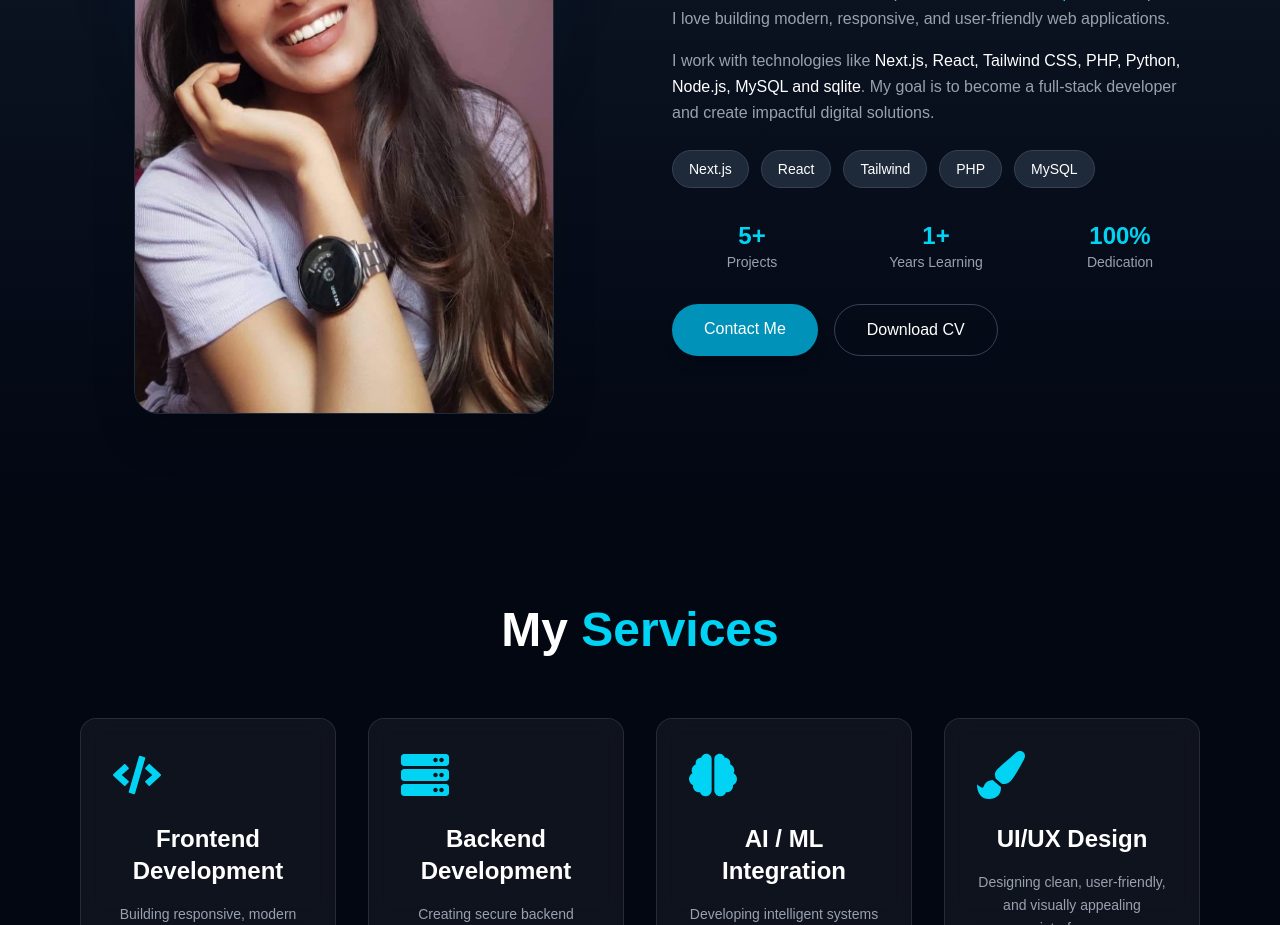
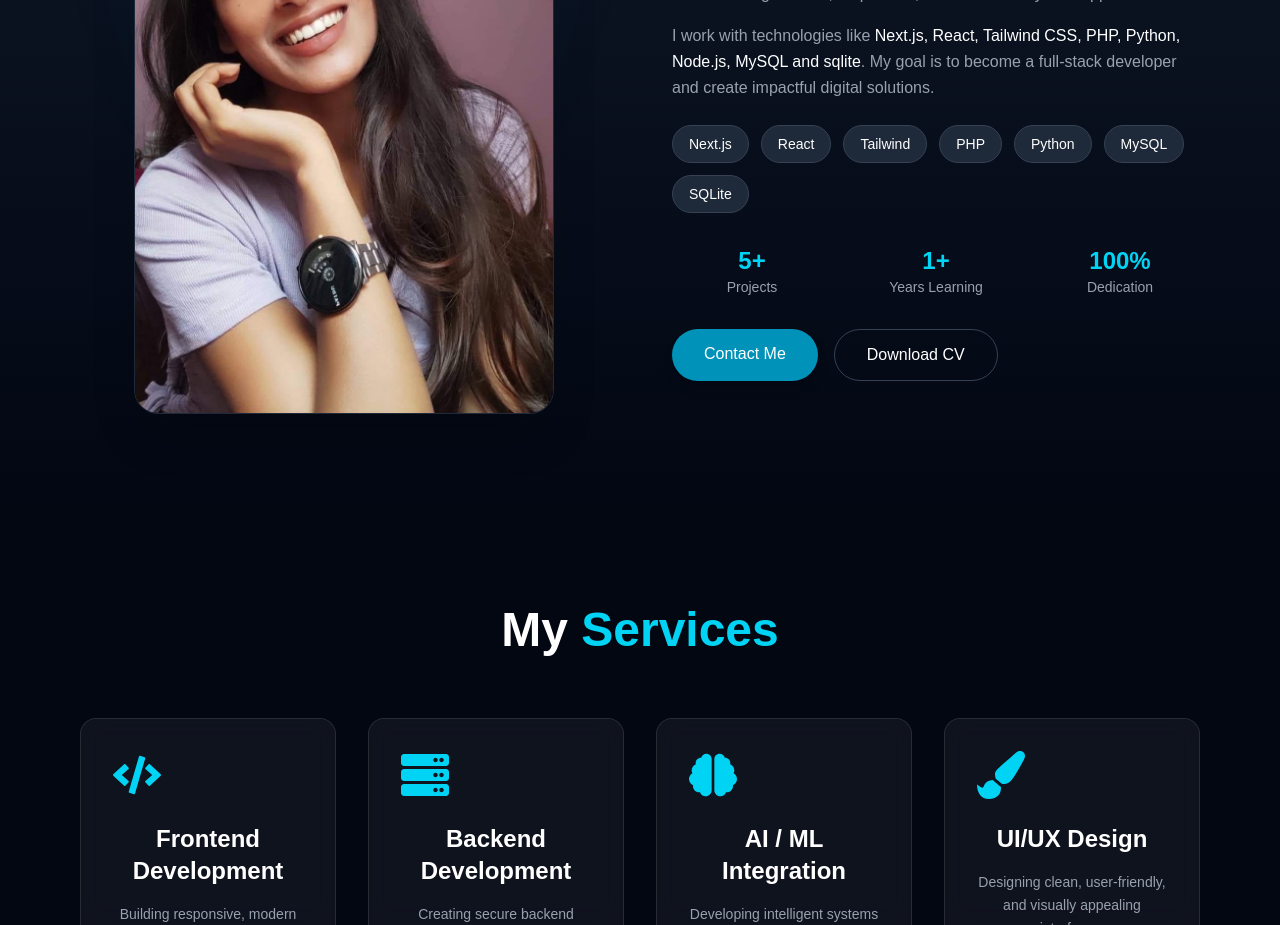
Before and after one commit to Khushbumandal2060/Portfolio, a Next.js app in the folder portfolio-ts/: page / in a window 1280 px wide. Shown: the part 1080-2005 px from the top of the page. Built offline with nearby package versions, Linux system fonts and the light colour scheme.

Commit message:
skills added

```diff
--- a/portfolio-ts/src/components/AboutMe.tsx
+++ b/portfolio-ts/src/components/AboutMe.tsx
@@ -58,7 +58,7 @@ const AboutMe = forwardRef<HTMLElement>((props, ref) => {
 
           {/* SKILLS */}
           <div className="flex flex-wrap gap-3 mb-8">
-            {["Next.js", "React", "Tailwind", "PHP", "MySQL"].map((skill) => (
+            {["Next.js", "React", "Tailwind", "PHP","Python", "MySQL","SQLite"].map((skill) => (
               <span
                 key={skill}
                 className="px-4 py-2 bg-gray-800 text-sm rounded-full border border-gray-700 hover:border-cyan-400 hover:text-cyan-400 transition"
```
